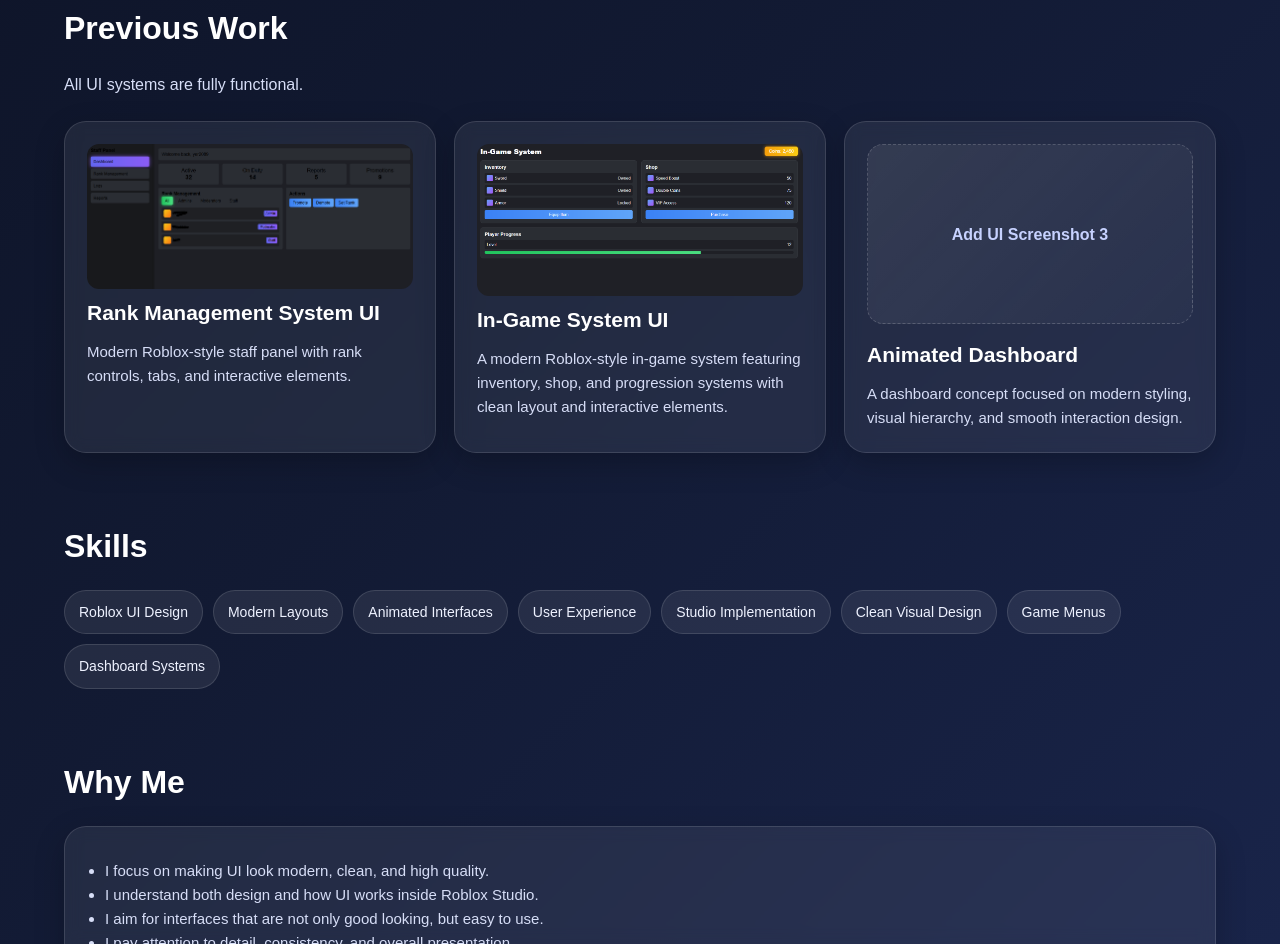
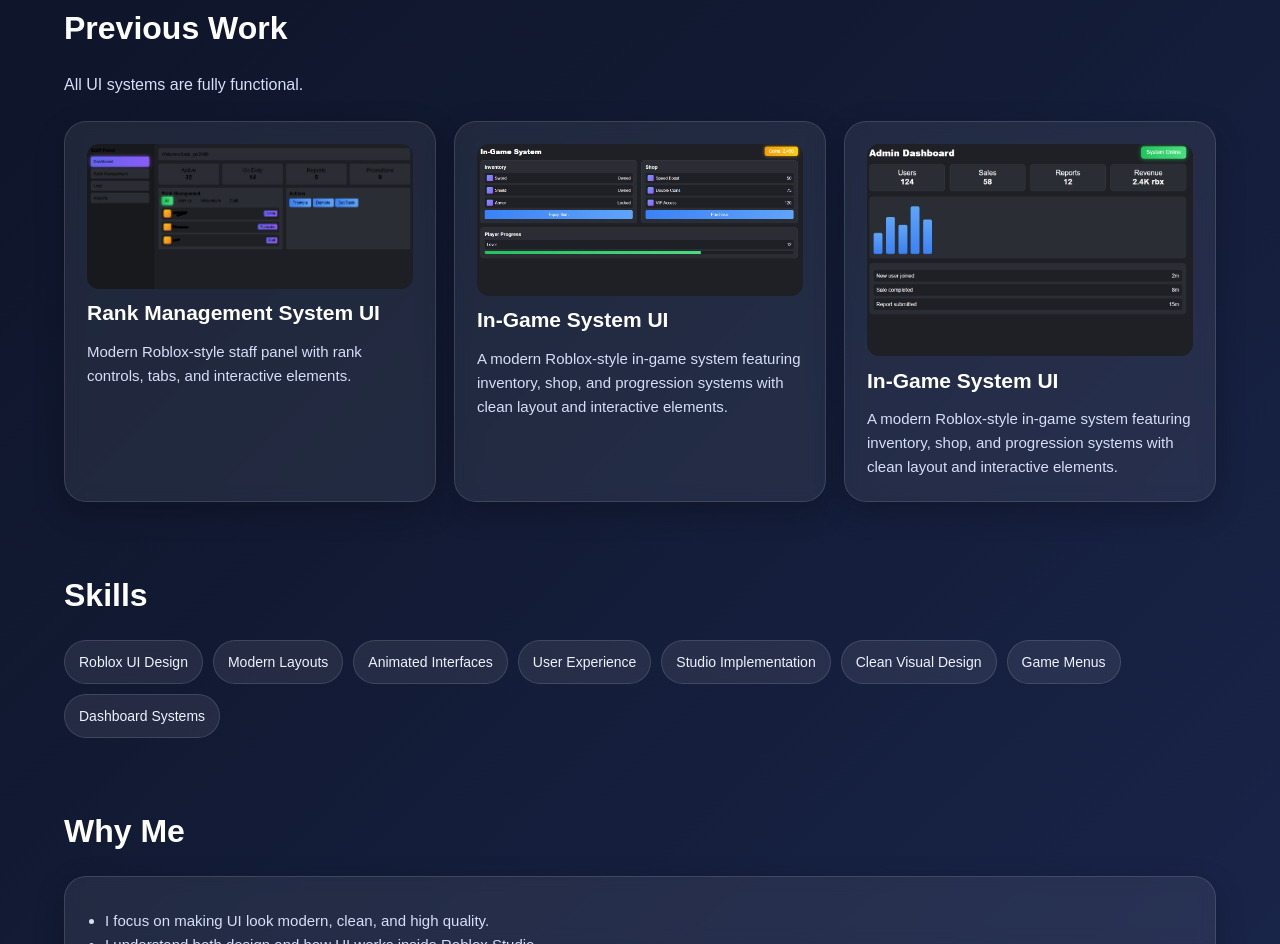
Before and after one commit to DeveloperStudios700/UI-Designer-Portfolio, a plain HTML site: page index.html in a window 1280 px wide. Shown: the part 979-1923 px from the top of the page. Drawn offline with Linux system fonts and the light colour scheme.

Commit message:
Update index.html

```diff
--- a/index.html
+++ b/index.html
@@ -210,10 +210,10 @@
   <p>A modern Roblox-style in-game system featuring inventory, shop, and progression systems with clean layout and interactive elements.</p>
 </div>
         <div class="card portfolio-item">
-          <div class="placeholder">Add UI Screenshot 3</div>
-          <h3>Animated Dashboard</h3>
-          <p>A dashboard concept focused on modern styling, visual hierarchy, and smooth interaction design.</p>
-        </div>
+  <img src="Panel.png" style="width:100%; border-radius:12px;">
+  <h3>In-Game System UI</h3>
+  <p>A modern Roblox-style in-game system featuring inventory, shop, and progression systems with clean layout and interactive elements.</p>
+</div>
       </div>
     </section>
 
```
